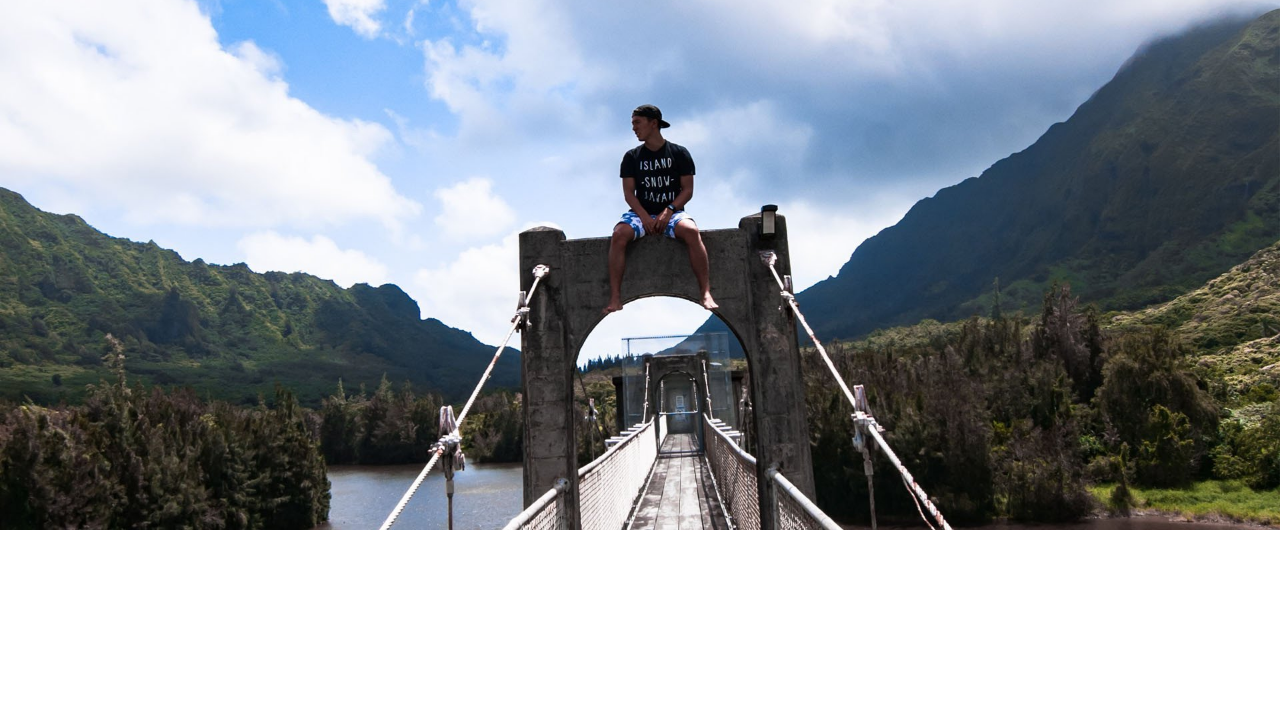
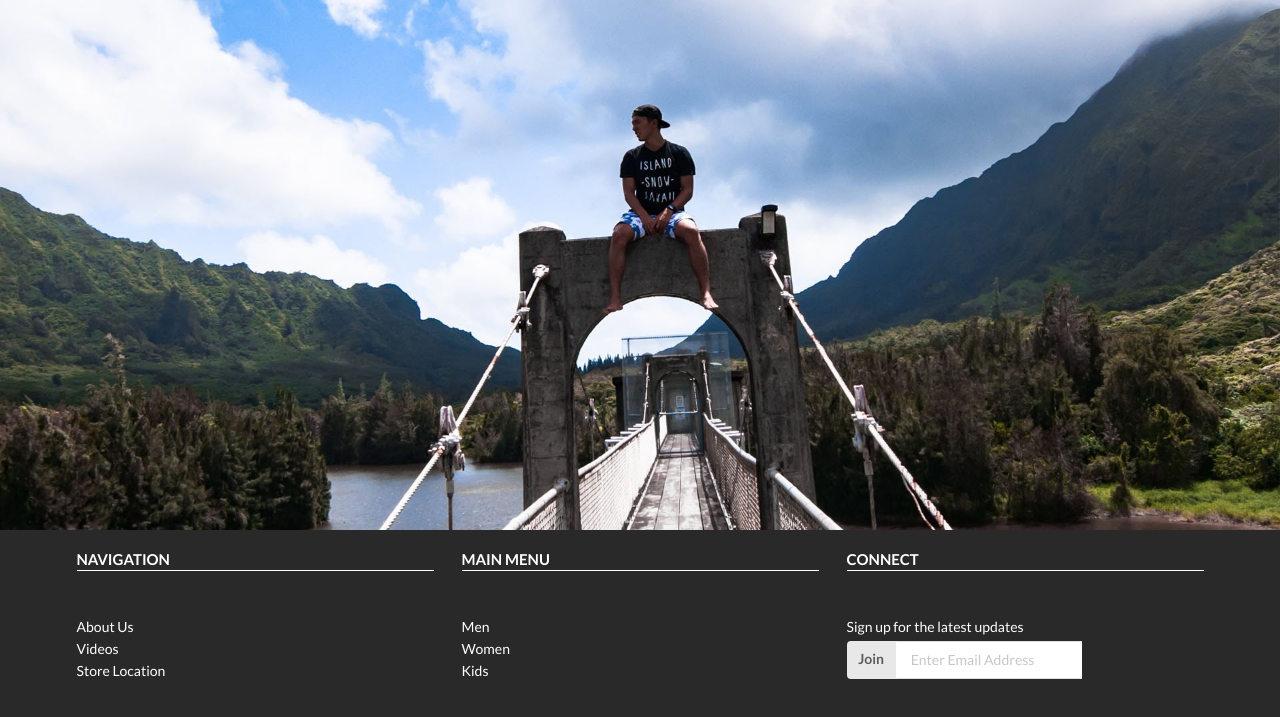
Before and after one commit to rknakata/islandsnow, a plain HTML site: page index.html in a window 1280 px wide. Shown: the part 181-898 px from the top of the page. Before the commit the page ends 800 px from the top, so only its background shows below. Drawn offline with nearby package versions, Linux system fonts and the light colour scheme.

Commit message:
2127
done

```diff
--- a/index.html
+++ b/index.html
@@ -73,6 +73,59 @@
   </div>
 <img class="ui fluid image" src="slide1.jpg">
 
+<div class="black-background" id="footer">
+  <div class="ui three column grid container">
+    <div class="column">
+      <h4>NAVIGATION</h4>
+      <br>
+      <div class="ui list">
+        <div class="item">
+          <a href=="#" title>About Us</a>
+        </div>
+        <div class="item">
+          <a href=="#" title>Videos</a>
+        </div>
+        <div class="item">
+          <a href=="#" title>Store Location</a>
+        </div>
+      </div>
+    </div>
+    <div class="column">
+      <h4>MAIN MENU</h4>
+      <br>
+      <div class="ui list">
+        <div class="item">
+          <a href=="#" title>Men</a>
+        </div>
+        <div class="item">
+          <a href=="#" title>Women</a>
+        </div>
+        <div class="item">
+          <a href=="#" title>Kids</a>
+        </div>
+      </div>
+    </div>
+    <div class="column">
+      <h4>CONNECT</h4>
+      <br>
+      <div class="ui list">
+        <div class="item">
+          <a href=="#" title>Sign up for the latest updates</a>
+        </div>
+        <div class="item">
+          <div class="ui right labeled input">
+            <div class="ui label">
+              Join
+            </div>
+            <input type="text" placeholder="Enter Email Address">
+          </div>
+        </div>
+        </div>
+      </div>
+    </div>
+
+  </div>
+</div>
 
 <script>
   $('.dropdown').dropdown({ transition: 'drop', on: 'hover' });
--- a/style.css
+++ b/style.css
@@ -7,3 +7,20 @@
   box-shadow: none;
   border: none;
 }
+
+#footer a, h4{
+  color: #ffffff;
+}
+
+#footer h4{
+border-bottom: 1px solid #ffffff;
+border-bottom-width: 1px;
+border-bottom-style: solid;
+border-bottom-color: rgb(255, 255, 255);
+}
+
+.black-background {
+  background-color: rgb(41, 41, 41);
+  height: 200px;
+  padding: 20px 20px 20px 20px;
+}
```
